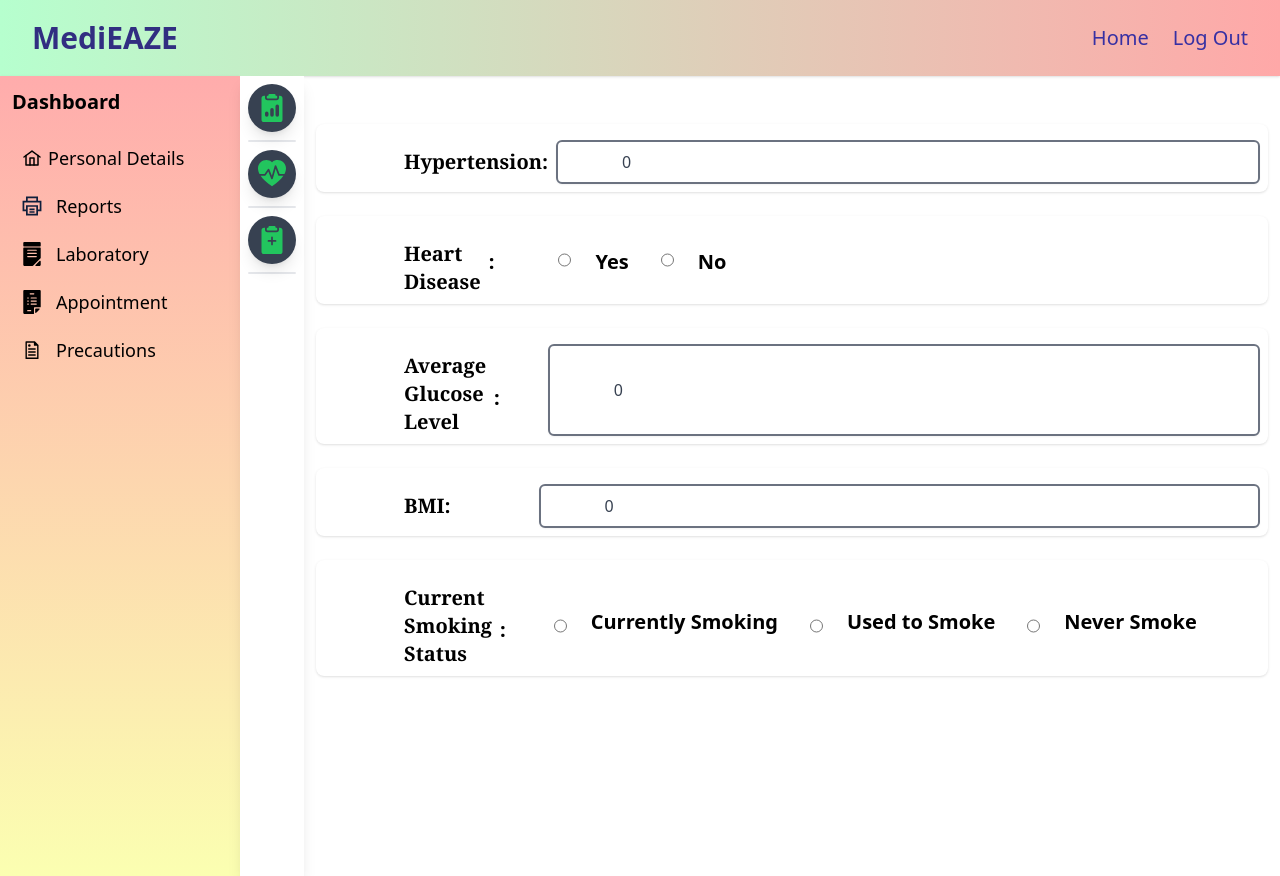
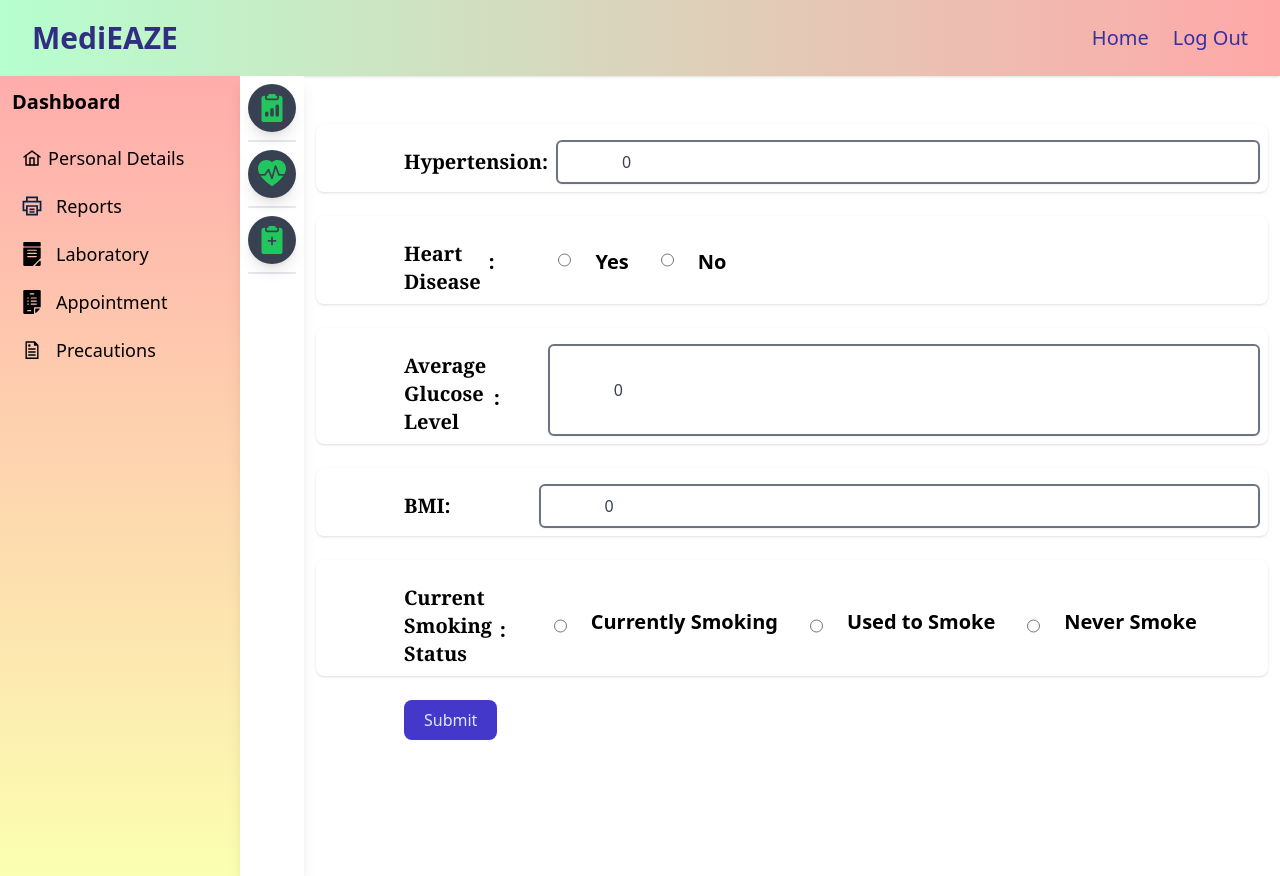
Before and after one commit to preetanam123/KJSCEHack_CodeNinjas, a React (Create React App) app in the folder frontend/: page /brain in a window 1280 px wide. Built offline with nearby package versions, Linux system fonts and the light colour scheme; what @kommunicate/kommunicate-chatbot-plugin would draw is missing.

Commit message:
integration og models

```diff
--- a/frontend/src/Pages/P_Home/Brain.js
+++ b/frontend/src/Pages/P_Home/Brain.js
@@ -123,14 +123,22 @@ export default function BrainStroke() {
                                     <label className=" mr-2 font-bold text-[#000000] text-xl ml-20 mt-4 flex font-serif">Current<br />Smoking<br />Status </label>
                                     <label className=" mr-2 font-bold text-[#000000] text-xl mt-12 flex">:</label>
                                     <span className="flex gap-6 ml-10 mt-4">
-                                        <input type="radio" id="cs" name="css" value="3" onChange={handleChangeHd}/>
+                                        <input type="radio" id="cs" name="css" value={smoking} onChange={handleChangeHd}/>
                                         <label for="smoking" className=" mr-2 font-semibold text-[#000000] text-xl mt-6 flex">Currently Smoking</label>
-                                        <input type="radio" id="uts" name="css" value="1"onChange={handleChangeHd} />
+                                        <input type="radio" id="uts" name="css" value={smoking} onChange={handleChangeHd} />
                                         <label for="smoking" className=" mr-2 font-semibold text-[#000000] text-xl mt-6 flex">Used to Smoke</label>
-                                        <input type="radio" id="ns" name="css" value ="2"  onChange={handleChangeHd}/>
+                                        <input type="radio" id="ns" name="css" value ={smoking}  onChange={handleChangeHd}/>
                                         <label for="smoking" className=" mr-2 font-semibold text-[#000000] text-xl mt-6 flex">Never Smoke</label>
                                     </span>
                                 </div>
+                                <div className="flex ml-16">
+                                    <div className="ml-6 ">
+                                        <button onClick = {handleSubmit} type="submit" className=" h-10 px-5 text-indigo-100 bg-indigo-700
+                                            rounded-lg transition-colors duration-150 focus:shadow-outline hover:bg-indigo-800">
+                                            Submit
+                                        </button>
+                                    </div>
+                            </div>
                             </form>
                 </div>
             </div>
--- a/frontend/src/Pages/P_Home/Precautions.js
+++ b/frontend/src/Pages/P_Home/Precautions.js
@@ -7,6 +7,7 @@ export default function Precautions() {
   const [disease, setDisease] = useState("");
   const [description, setDescription] = useState("");
   const [precaution, setPrecaution] = useState([]);
+  const [medicine, setMedicine] = useState("");
 
   const handleChange = (e) => {
     setDisease(e.target.value);
```
Also changed, not shown: 2 other files (tests, documents, lock files or other folders).
